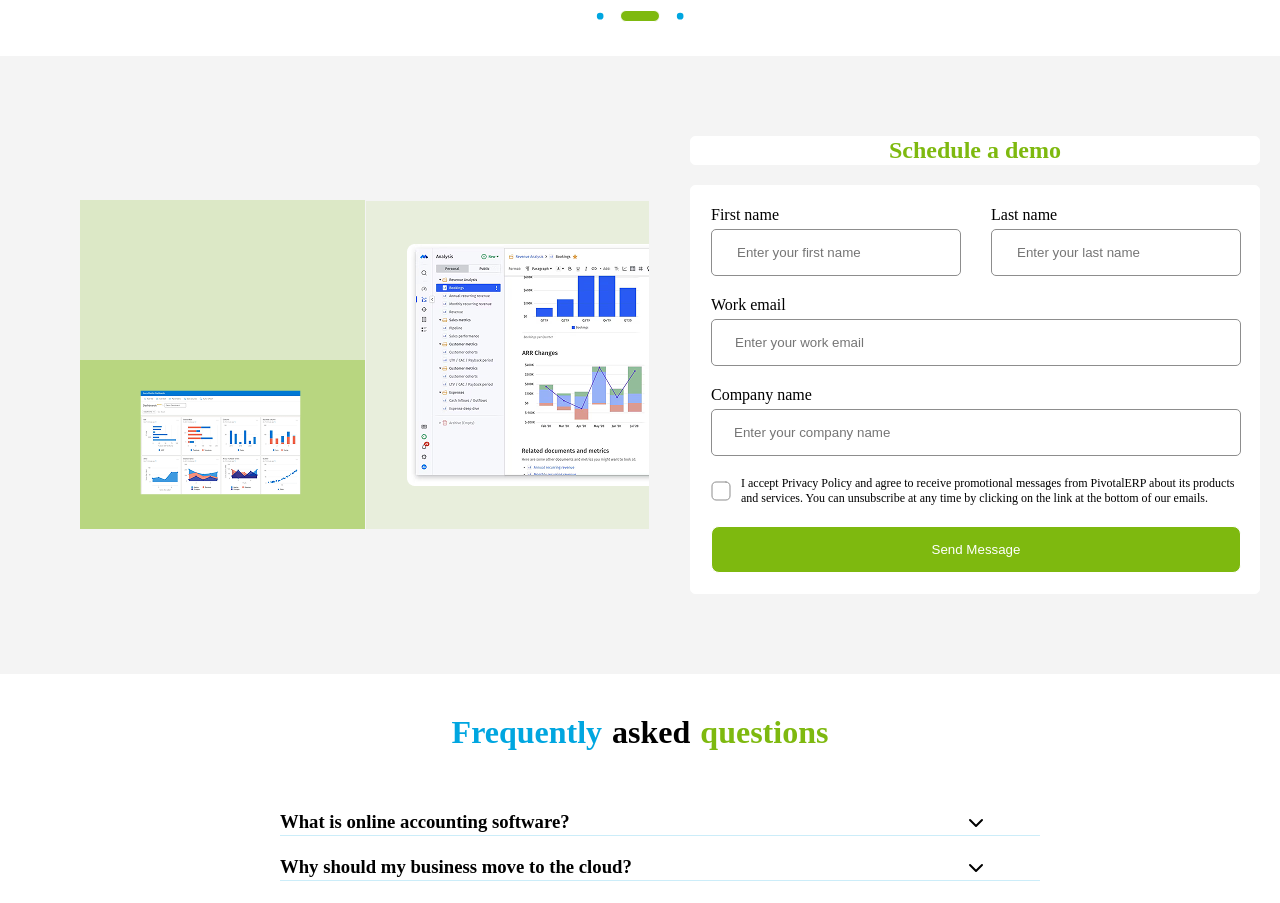
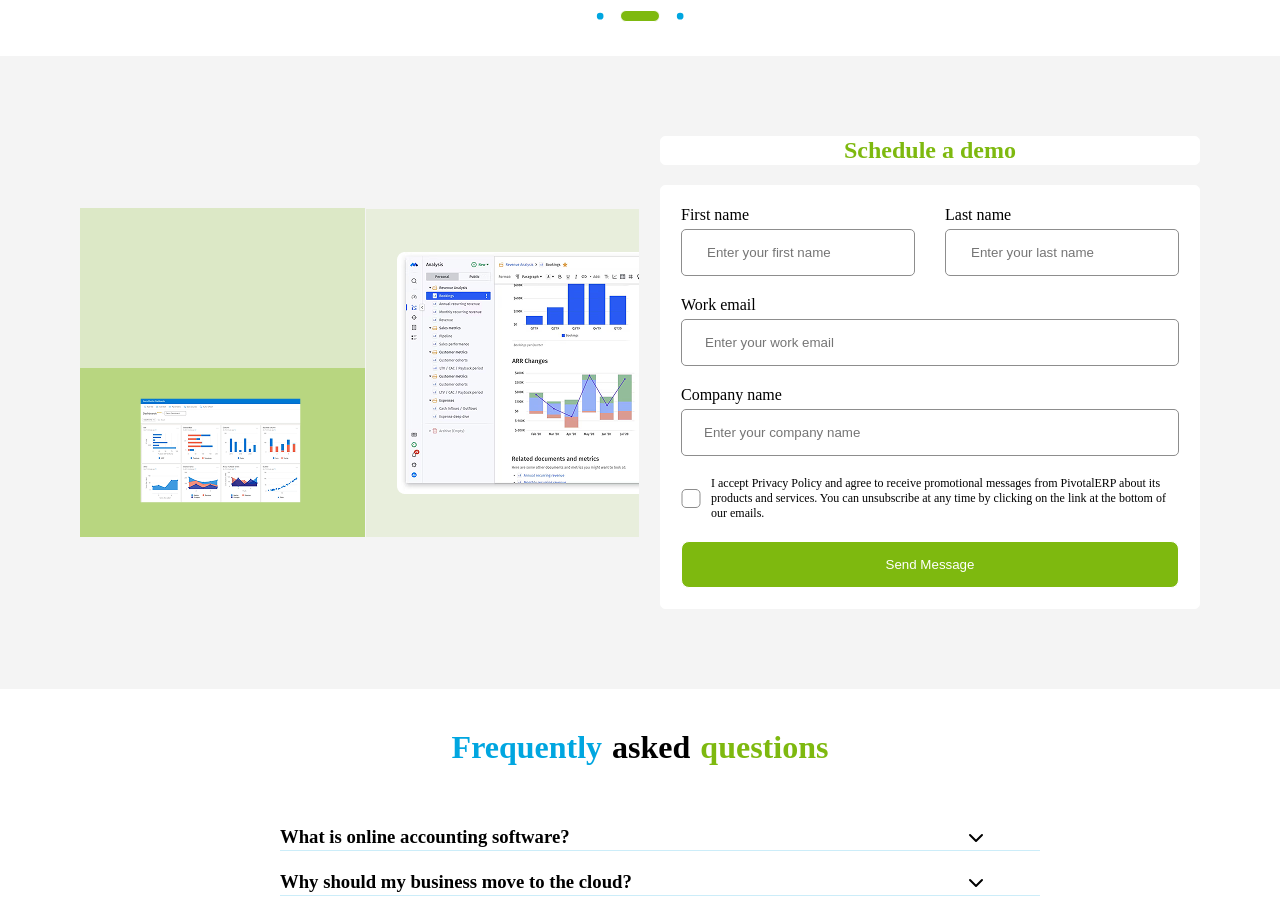
Before and after one commit to Sushey01/PivtoalERP, a React (Vite) app in the folder dynamic/: page / in a window 1280 px wide. Shown: the part 4140-5043 px from the top of the page. Built offline with nearby package versions, Linux system fonts and the light colour scheme.

Commit message:
full-responsive

```diff
--- a/dynamic/src/components/Schedule.css
+++ b/dynamic/src/components/Schedule.css
@@ -6,30 +6,28 @@
 .main-chart-container{
     display: flex;
     padding: 80px;
+    width: 100%;
 }
 
 .chart-container{
     display: flex;
-    gap: 30px;
+    width: 100%;
+    gap: 20px;
 }
 
 
 .two-charts{
     display: flex;
-    width: 580px;
+    width: 50%;
     align-self: center;
     height: 330px;
     color: #F4F4F4;
 }
 
 
-/* .first-chart{
-    border: 1px solid ;
-} */
 
 .blank{
     background-color: rgba(126, 185, 15, 0.2);
-    /* border: 1px solid; */
     padding: 50px;
     width: 285px;
     height: 160px;
@@ -63,24 +61,24 @@
 
 
 .schedule-container{
-    padding-right: 80px;
     display: flex;
     flex-direction: column;
     gap: 20px;
-    width: 650px;
+    width: 50%;
 }
 
 
 .schedule-title{
     border: 1px solid white;
-    /* align-self: center; */
     justify-items: center;
     color: #7EB90F;
     border-radius: 5px;
     background-color: #FFFFFF;
+    width: 100%;
 }
 
 .schedule-form{
+    width: 100%;
     display: flex;
     padding: 20px;
     flex-direction: column;
@@ -92,18 +90,20 @@
 
 
 .first-last-name{
+    width: 100%;
     display: flex;
     gap: 30px;
-   /* justify-content: space-evenly; */
 }
 
 .fname{
+    width: 100%;
     display: flex;
     gap: 5px;
     flex-direction: column;
 }
 
 .lname{
+    width: 100%;
     display: flex;
     gap: 5px;
     flex-direction: column;
@@ -111,63 +111,67 @@
 
 
 .first-name{
+    width: 100%;
     padding: 15px;
     border: 1px solid #8D8D8D;
     border-radius: 5px;
-    width: 250px;
     padding-left: 25px;
 }
 
 .last-name{
+    width: 100%;
     padding: 15px;
     border: 1px solid #8D8D8D;
     border-radius: 5px;
-    width: 250px;
     padding-left: 25px;
 }
 
 
 .email-address{
+    width: 100%;
     display: flex;
     flex-direction: column;
     gap: 5px;
 }
 
 .email{
+    width: 100%;
     border: 1px solid #8D8D8D;
     border-radius: 5px;
     padding: 15px;
-    width: 530px;
     padding-left: 23px;
 }
 
 
 .company-name{
+    width: 100%;
     display: flex;
     flex-direction: column;
     gap: 5px;
 }
 
 .company{
+    width: 100%;
     border-radius: 5px;
     padding: 15px;
-     width: 530px;
     border: 1px solid #8D8D8D;
     padding-left: 22px;
 }
 
 .condition-message{
+    width: 100%;
     display: flex;
     gap: 10px;
 }
 
 .condition-message h1{
+    width: 100%;
     font-size: 12px;
     font-weight: 400;
 }
 
 .send-button .schedule-button{
-    width: 530px;
+    width: 100%;
 }
 
 
```
